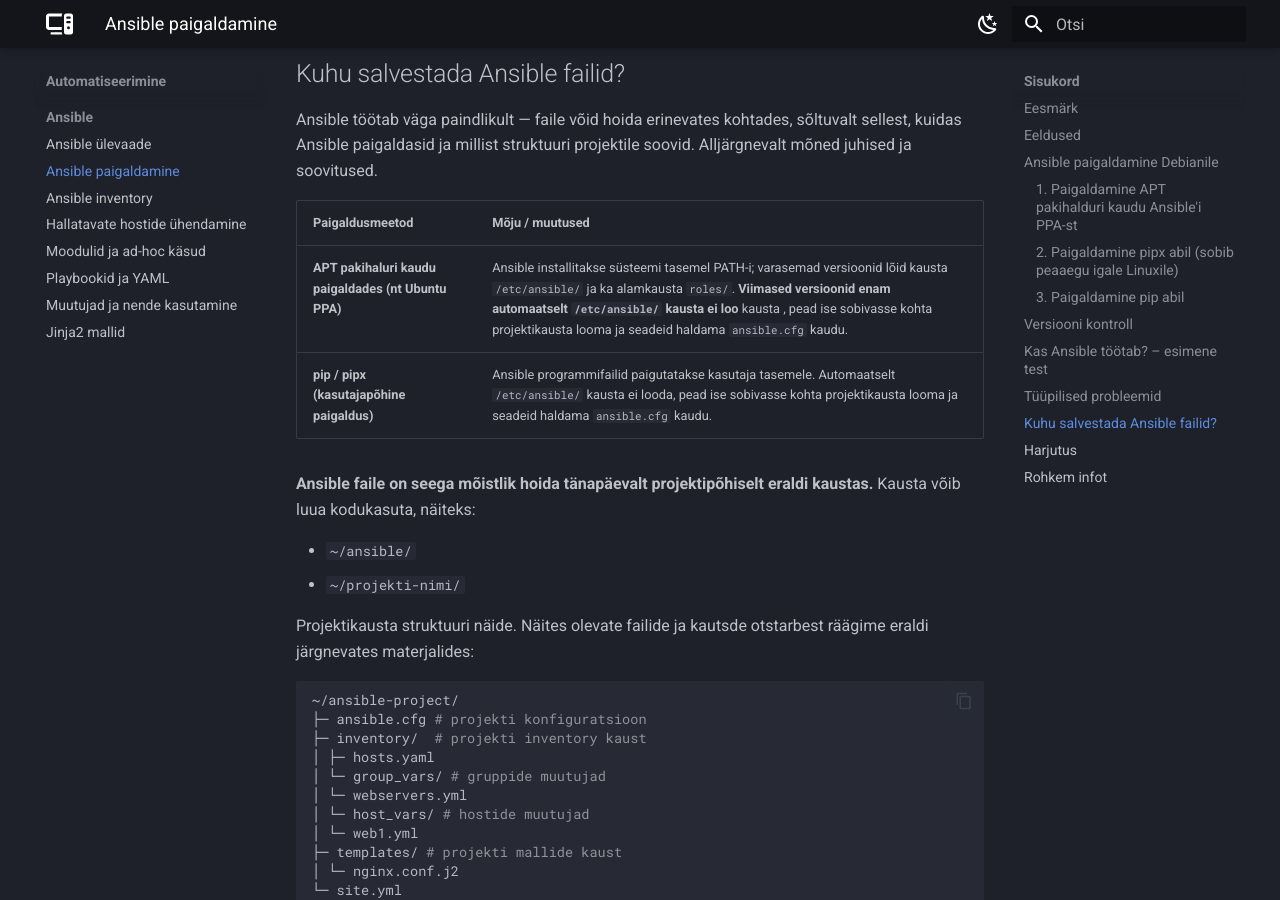
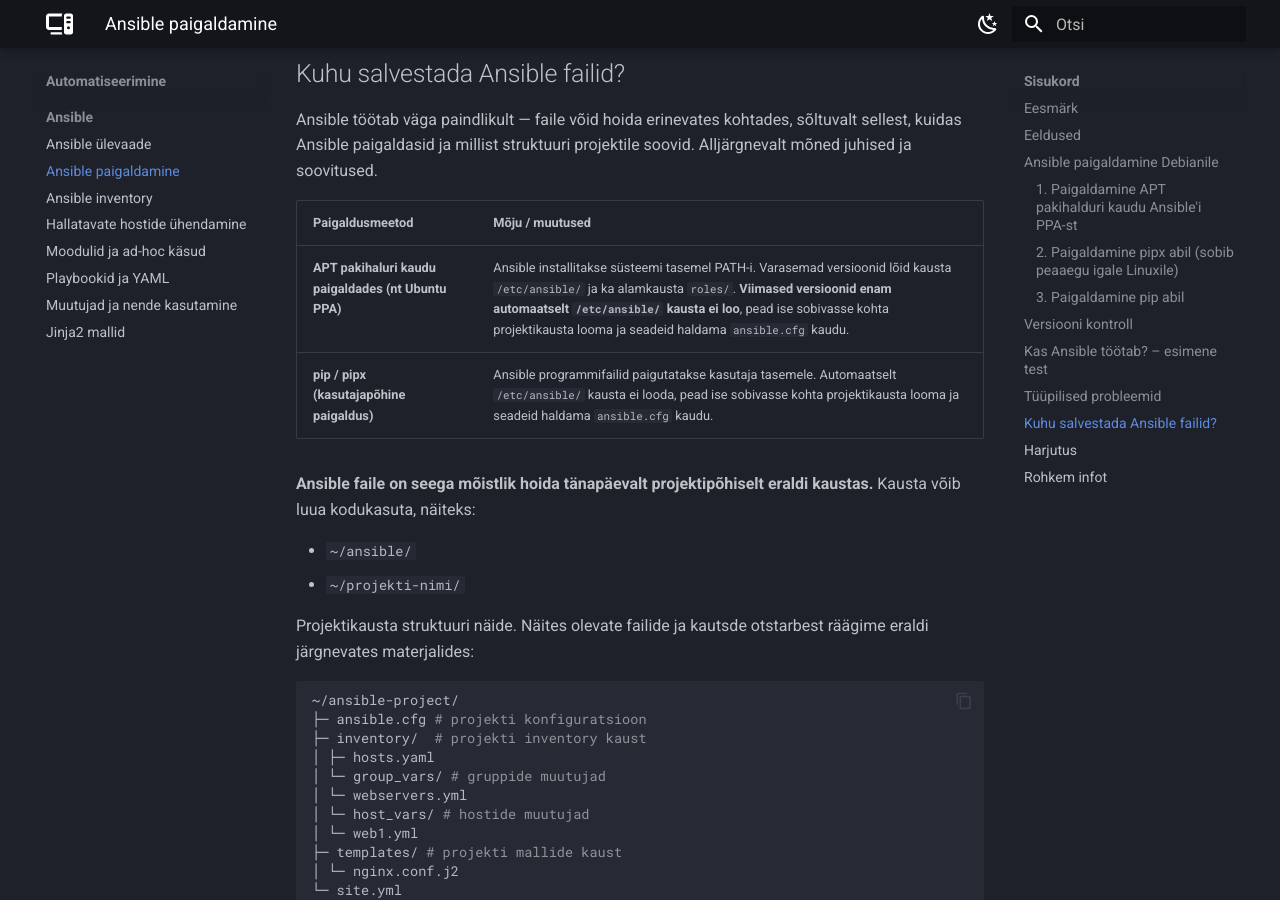
Before and after one commit to priitpaap/priitpaap.github.io, an MkDocs documentation site: the page built from docs/ansible/ansibleinstall.md, in a window 1280 px wide and 900 px high, scrolled down 3670 px. Built offline with MkDocs 1.6.1 and Material for MkDocs 9.7.7, drawn with Linux system fonts in a browser that asks for light colours.

Commit message:
Update ansibleinstall.md

```diff
--- a/docs/ansible/ansibleinstall.md
+++ b/docs/ansible/ansibleinstall.md
@@ -141,7 +141,7 @@
 
 | Paigaldusmeetod | Mõju / muutused |
 |------------------|----------------------|
-| **APT pakihaluri kaudu paigaldades (nt Ubuntu PPA)** | Ansible installitakse süsteemi tasemel PATH-i; varasemad versioonid lõid kausta `/etc/ansible/` ja ka alamkausta `roles/`. **Viimased versioonid enam automaatselt `/etc/ansible/` kausta ei loo** kausta , pead ise sobivasse kohta projektikausta looma ja seadeid haldama `ansible.cfg` kaudu. |
+| **APT pakihaluri kaudu paigaldades (nt Ubuntu PPA)** | Ansible installitakse süsteemi tasemel PATH-i. Varasemad versioonid lõid kausta `/etc/ansible/` ja ka alamkausta `roles/`. **Viimased versioonid enam automaatselt `/etc/ansible/` kausta ei loo**, pead ise sobivasse kohta projektikausta looma ja seadeid haldama `ansible.cfg` kaudu. |
 | **pip / pipx (kasutajapõhine paigaldus)** | Ansible programmifailid paigutatakse kasutaja tasemele. Automaatselt `/etc/ansible/` kausta ei looda, pead ise sobivasse kohta projektikausta looma ja seadeid haldama `ansible.cfg` kaudu. |
 
 **Ansible faile on seega mõistlik hoida tänapäevalt projektipõhiselt eraldi kaustas.** Kausta võib luua kodukasuta, näiteks:
```
